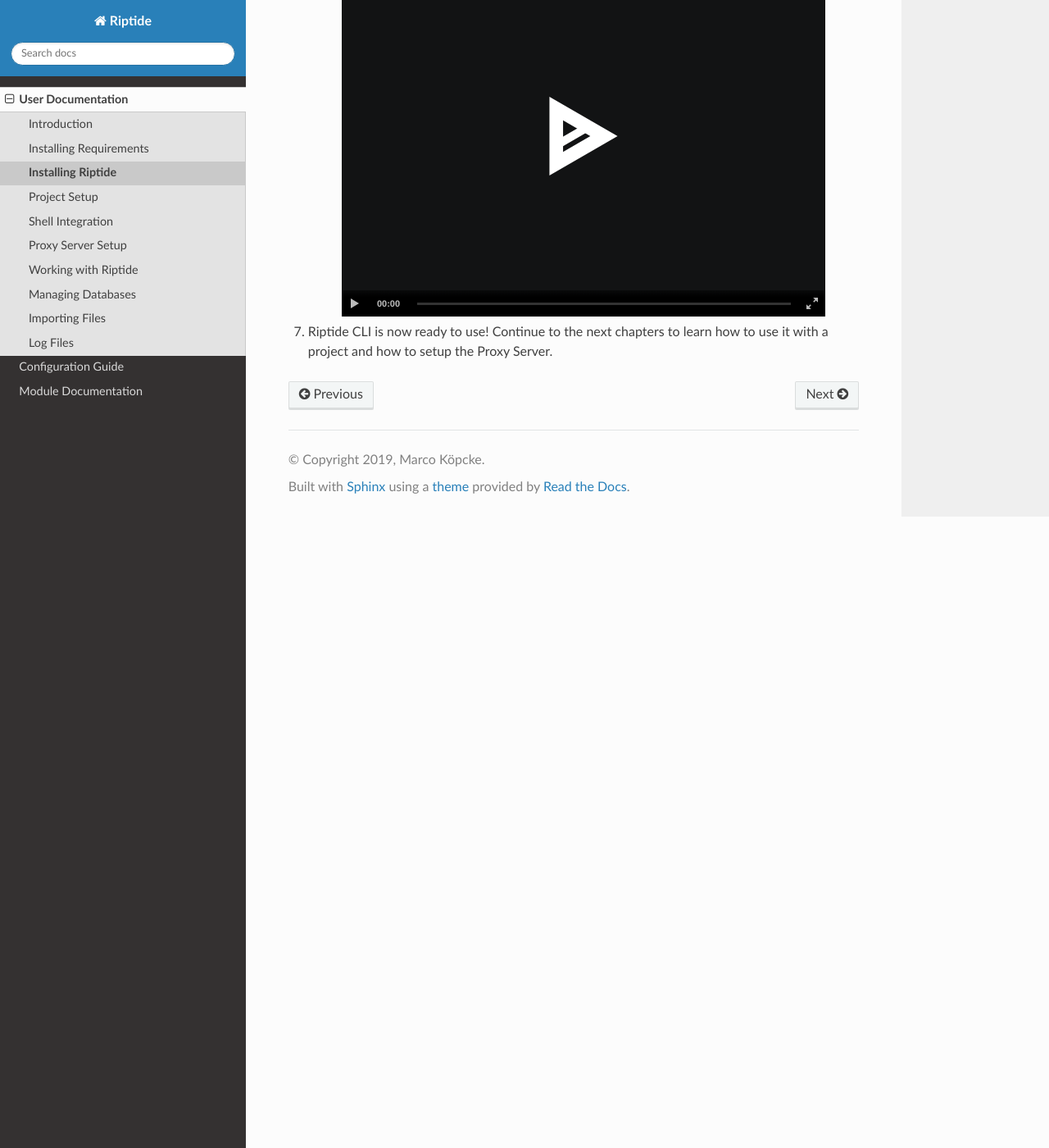
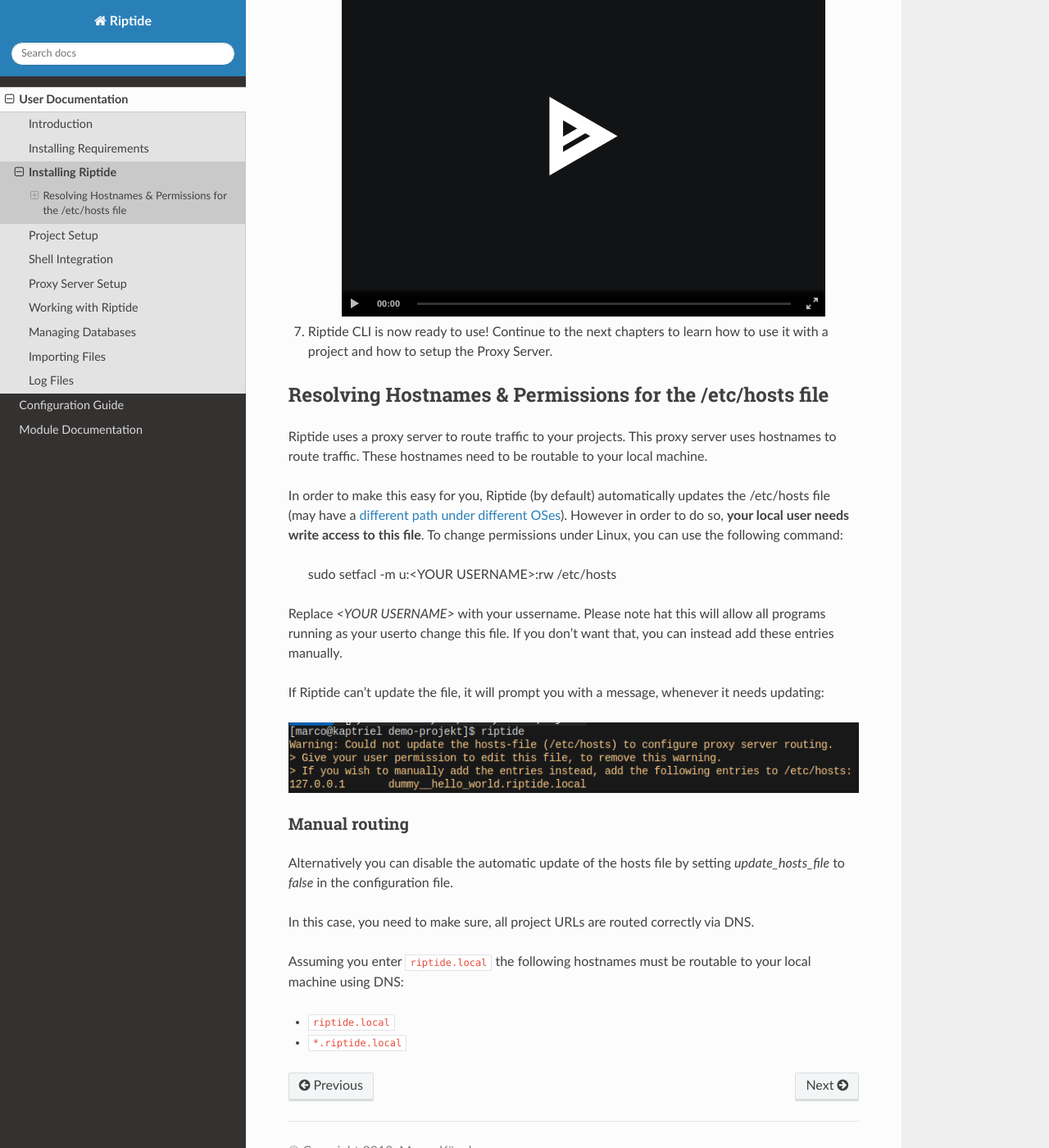
Before and after one commit to theCapypara/riptide-docs, a Sphinx documentation site: the page built from source/user_docs/3_installing.rst, in a window 1280 px wide and 1400 px high, scrolled down 1370 px. Shown: the whole window at 82% size. Built offline with Sphinx 7.4.7 and the Read the Docs theme 2.0.0, drawn with Linux system fonts in a browser that asks for light colours; formulas are drawn with MathJax 3.

Commit message:
New /etc/hosts support

```diff
--- a/source/user_docs/3_installing.rst
+++ b/source/user_docs/3_installing.rst
@@ -51,3 +51,37 @@
 .. raw:: html
 
   <script src="../_static/asciinema-player.js"></script>
+
+
+Resolving Hostnames & Permissions for the /etc/hosts file
+~~~~~~~~~~~~~~~~~~~~~~~~~~~~~~~~~~~~~~~~~~~~~~~~~~~~~~~~~
+Riptide uses a proxy server to route traffic to your projects. This proxy server
+uses hostnames to route traffic. These hostnames need to be routable to your local machine.
+
+In order to make this easy for you, Riptide (by default) automatically updates the /etc/hosts file
+(may have a `different path under different OSes <https://en.wikipedia.org/wiki/Hosts_(file)#Location_in_the_file_system>`_).
+However in order to do so, **your local user needs write access to this file**.
+To change permissions under Linux, you can use the following command:
+
+   sudo setfacl -m u:<YOUR USERNAME>:rw  /etc/hosts
+
+Replace `<YOUR USERNAME>` with your ussername.
+Please note hat this will allow all programs running as your userto change this file.
+If you don't want that, you can instead add these entries manually.
+
+If Riptide can't update the file, it will prompt you with a message, whenever it needs updating:
+
+.. image:: /_static/img/guide_hosts_warning.png
+
+Manual routing
+^^^^^^^^^^^^^^
+Alternatively you can disable the automatic update of the hosts file by setting `update_hosts_file`
+to `false` in the configuration file.
+
+In this case, you need to make sure, all project URLs are routed correctly via DNS.
+
+Assuming you enter ``riptide.local`` the following hostnames must be routable
+to your local machine using DNS:
+
+* ``riptide.local``
+* ``*.riptide.local``
```
Also changed, not shown: source/user_docs/6_proxy.rst (+5 -12 lines), source/_static/img/guide_hosts_warning.png (added).
